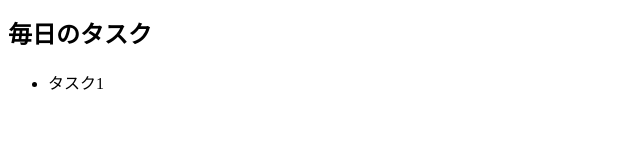
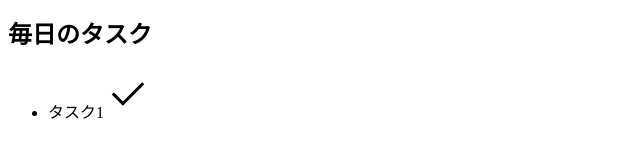
Before and after one commit to ihch/dayta, a Preact app: page / in a window 1280 px wide. Shown: the part 309-466 px from the top of the page, without its empty margins (0-640 px from the left). Built offline with nearby package versions, Linux system fonts and the light colour scheme.

Commit message:
完了バッジを追加

```diff
--- a/src/app.tsx
+++ b/src/app.tsx
@@ -16,7 +16,7 @@ function generateUUID() {
 }
 
 export function App() {
-  const { tasks, push } = useTasks([{ id: generateUUID(), name: "タスク1" }]);
+  const { tasks, push } = useTasks([{ id: generateUUID(), name: "タスク1", isDone: true }]);
   const [inputTaskName, setInputTaskName] = useState("");
 
   return (
@@ -29,7 +29,7 @@ export function App() {
             if (inputTaskName === "") {
               return;
             }
-            push({ id: "", name: inputTaskName });
+            push({ id: generateUUID(), name: inputTaskName, isDone: false });
             setInputTaskName("");
           }}
         >
--- /dev/null
+++ b/src/components/DoneBadge.tsx
@@ -0,0 +1,25 @@
+import { css } from "@styles/css";
+
+export function DoneBadge({ isDone }: { isDone: boolean }) {
+  const style = css({
+    width: 6,
+    height: 6,
+    padding: 1,
+    borderRadius: "50%",
+    color: "white",
+    backgroundColor: isDone ? "green.400" : "gray.400",
+  });
+
+  return (
+    <svg
+      className={style}
+      xmlns="http://www.w3.org/2000/svg"
+      height="48"
+      viewBox="0 -960 960 960"
+      width="48"
+      fill="currentColor"
+    >
+      <path d="M378-246 154-470l43-43 181 181 384-384 43 43-427 427Z" />
+    </svg>
+  );
+}
--- a/src/components/TaskList.tsx
+++ b/src/components/TaskList.tsx
@@ -1,9 +1,12 @@
 import { useState } from "preact/hooks";
+import { flex } from "@styles/patterns";
+import { DoneBadge } from "~/components/DoneBadge";
 import { css } from "@styles/css";
 
 type TaskProps = {
   id: string;
   name: string;
+  isDone: boolean;
 };
 
 export function useTasks(defaultValue: TaskProps[] = []) {
@@ -14,10 +17,16 @@ export function useTasks(defaultValue: TaskProps[] = []) {
 }
 
 function TaskListElement({ task }: { task: TaskProps }) {
-  return <li className={css({ mt: 2, color: "gray.800" })}>{task.name}</li>;
+  return (
+    <li className={flex({ gap: 2, mt: 2, color: "gray.800" })}>
+      <span className={css({ mr: 2 })}>{task.name}</span>
+      <DoneBadge isDone={task.isDone} />
+    </li>
+  );
 }
 
 export function TaskList({ tasks }: { tasks: TaskProps[] }) {
+  console.log(tasks);
   return (
     <ul>
       {tasks.map((task: TaskProps) => (
```
